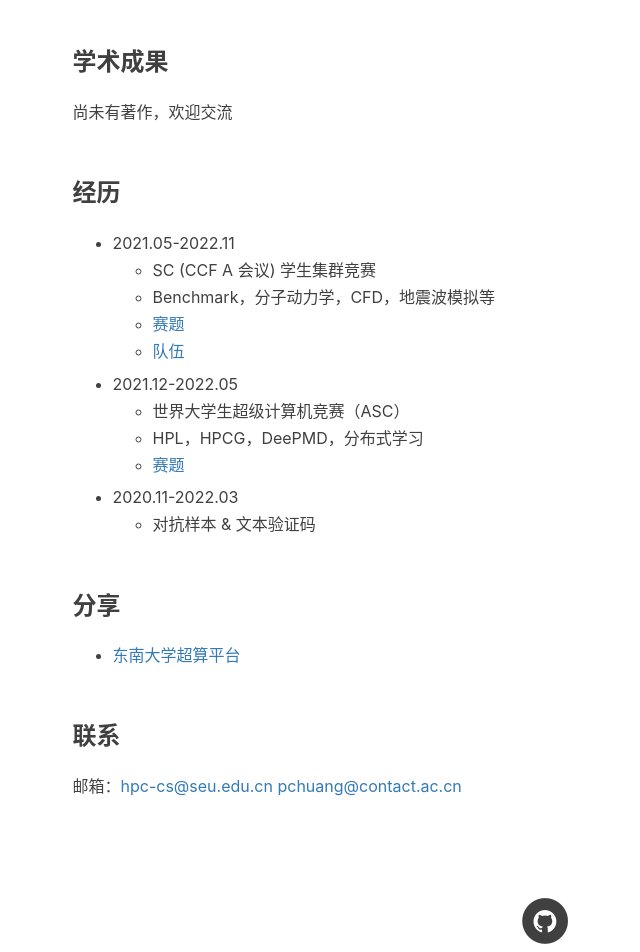
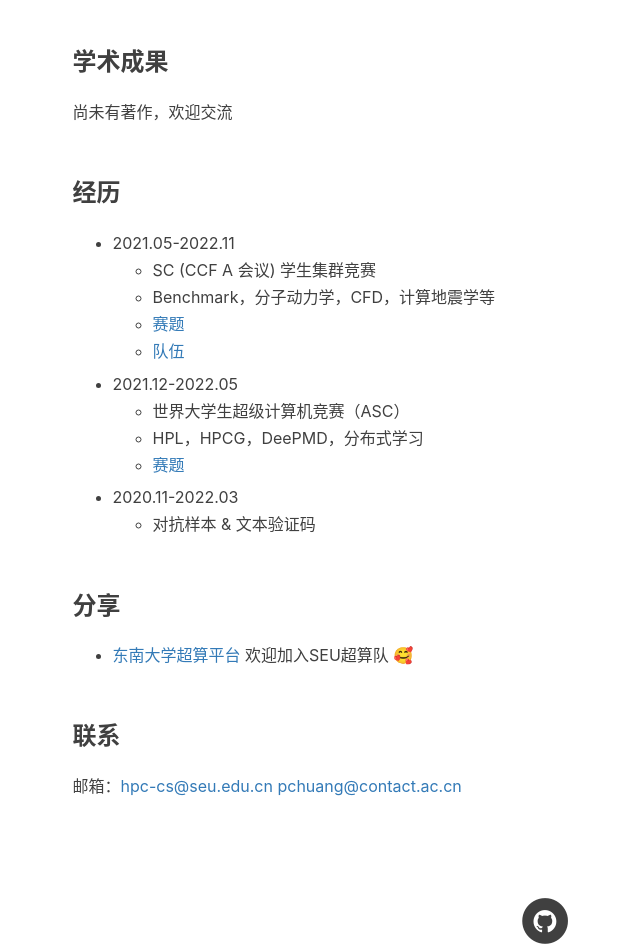
Before and after one commit to Gfssfa/Gfssfa.github.io, a Jekyll site: the page built from about.html, in a window 1280 px wide. Shown: the part 1039-1991 px from the top of the page, without its empty margins (95-735 px from the left). Built offline with Jekyll 4.4.1, drawn with Linux system fonts in a browser that asks for light colours; nearby versions of some CDN libraries; comment, search, counter and statistics services are not loaded.

Commit message:
Update zh.md

```diff
--- a/_includes/about/zh.md
+++ b/_includes/about/zh.md
@@ -18,7 +18,7 @@ Hey，我是黄鹏程（Gfssfa）, 一个还在四处学习探索的萌新。
 ### 经历
 * 2021.05-2022.11
   * SC (CCF A 会议) 学生集群竞赛
-  * Benchmark，分子动力学，CFD，地震波模拟等
+  * Benchmark，分子动力学，CFD，计算地震学等
   * [赛题](https://sc22.supercomputing.org/program/studentssc/student-cluster-competition/)
   * [队伍](https://studentclustercompetition.us/2022/Teams/Southeast/index.html)
 * 2021.12-2022.05
@@ -29,7 +29,7 @@ Hey，我是黄鹏程（Gfssfa）, 一个还在四处学习探索的萌新。
    * 对抗样本 & 文本验证码
 
 ### 分享
-* [东南大学超算平台](https://asc-wiki.com/)
+* [东南大学超算平台](https://asc-wiki.com/) 欢迎加入SEU超算队 🥰
 
 ### 联系
 邮箱：<hpc-cs@seu.edu.cn> <pchuang@contact.ac.cn>
```
